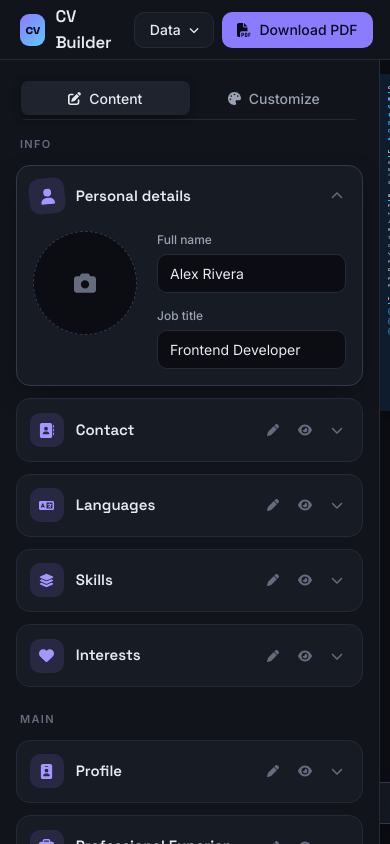
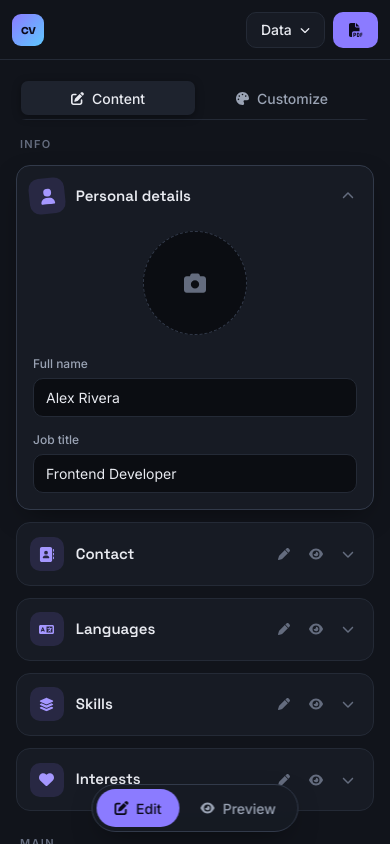
Before and after one commit to AndreaGarzoglio/cv-application, a React (Vite) app: page / in a window 390 px wide. Built offline with nearby package versions, Linux system fonts and the light colour scheme.

Commit message:
Make the builder responsive with an edit/preview switch on mobile

```diff
--- a/src/App.jsx
+++ b/src/App.jsx
@@ -1,5 +1,5 @@
 import { useCallback, useState } from 'react'
-import { FaPenToSquare, FaPalette } from 'react-icons/fa6'
+import { FaEye, FaPenToSquare, FaPalette } from 'react-icons/fa6'
 import Topbar from './components/Topbar.jsx'
 import Editor from './components/editor/Editor.jsx'
 import CustomizePanel from './components/customize/CustomizePanel.jsx'
@@ -22,6 +22,7 @@ function App() {
   const [design, setDesign] = useLocalStorage('cv-builder:design', DEFAULT_DESIGN, mergeDesign)
   const [customPresets, setCustomPresets] = useLocalStorage('cv-builder:presets', [])
   const [tab, setTab] = useState('content')
+  const [mobileView, setMobileView] = useState('edit')
   const [toast, setToast] = useState(null)
   const notify = (message, type = 'success') => setToast({ id: Date.now(), message, type })
   const clearToast = useCallback(() => setToast(null), [])
@@ -73,7 +74,7 @@ function App() {
     <div className="app">
       <Topbar onDownload={downloadPdf} {...dataActions} />
       <Toast toast={toast} onDone={clearToast} />
-      <div className="workspace">
+      <div className={`workspace workspace--${mobileView}`}>
         <aside className="workspace__editor">
           <nav className="panel-tabs" role="tablist">
             {TABS.map(({ id, label, icon: Icon }) => (
@@ -113,6 +114,23 @@ function App() {
           </Preview>
         </main>
       </div>
+
+      <nav className="mobile-nav">
+        <button
+          type="button"
+          className={mobileView === 'edit' ? 'is-active' : undefined}
+          onClick={() => setMobileView('edit')}
+        >
+          <FaPenToSquare /> Edit
+        </button>
+        <button
+          type="button"
+          className={mobileView === 'preview' ? 'is-active' : undefined}
+          onClick={() => setMobileView('preview')}
+        >
+          <FaEye /> Preview
+        </button>
+      </nav>
     </div>
   )
 }
--- a/src/components/preview/Preview.jsx
+++ b/src/components/preview/Preview.jsx
@@ -4,6 +4,7 @@ import { PAGE_WIDTH } from '../../data/design.js'
 import '../../styles/Preview.css'
 
 const GUTTER = 48
+const MOBILE_GUTTER = 12
 const MIN_ZOOM = 0.3
 const MAX_ZOOM = 2
 
@@ -20,7 +21,8 @@ function Preview({ children }) {
     return () => observer.disconnect()
   }, [])
 
-  const fitScale = clamp((available - GUTTER * 2) / PAGE_WIDTH, MIN_ZOOM, 1.2)
+  const gutter = available < 600 ? MOBILE_GUTTER : GUTTER
+  const fitScale = clamp((available - gutter * 2) / PAGE_WIDTH, 0.1, 1.2)
   const scale = zoom ?? fitScale
   const stepZoom = (delta) =>
     setZoom(clamp(Math.round((scale + delta) * 10) / 10, MIN_ZOOM, MAX_ZOOM))
--- a/src/styles/App.css
+++ b/src/styles/App.css
@@ -117,3 +117,90 @@
     transform: translate(-50%, -12px);
   }
 }
+
+/* ---------- Mobile ---------- */
+
+.mobile-nav {
+  display: none;
+}
+
+@media (max-width: 900px) {
+  .workspace {
+    grid-template-columns: 1fr;
+  }
+
+  .workspace--preview .workspace__editor,
+  .workspace--edit .workspace__preview {
+    display: none;
+  }
+
+  .workspace__editor {
+    border-right: 0;
+    padding-bottom: 72px;
+  }
+
+  .mobile-nav {
+    position: fixed;
+    bottom: 12px;
+    left: 50%;
+    z-index: 30;
+    display: flex;
+    gap: 4px;
+    padding: 4px;
+    border: 1px solid var(--border-strong);
+    border-radius: 999px;
+    background: rgb(23 27 36 / 0.9);
+    box-shadow: var(--shadow);
+    backdrop-filter: blur(10px);
+    transform: translateX(-50%);
+  }
+
+  .mobile-nav button {
+    display: inline-flex;
+    align-items: center;
+    gap: 0.5rem;
+    height: 38px;
+    padding: 0 1.1rem;
+    border: 0;
+    border-radius: 999px;
+    background: none;
+    font-weight: 500;
+    color: var(--text-muted);
+    transition:
+      background 0.25s,
+      color 0.25s;
+  }
+
+  .mobile-nav button.is-active {
+    background: var(--accent);
+    color: #0b0a1a;
+  }
+
+  .preview__toolbar {
+    bottom: 70px;
+  }
+}
+
+@media (max-width: 520px) {
+  .topbar {
+    padding: 0 0.75rem;
+  }
+
+  .topbar__label,
+  .topbar__name {
+    display: none;
+  }
+
+  .field-row {
+    grid-template-columns: 1fr;
+  }
+
+  .personal {
+    flex-direction: column;
+    align-items: center;
+  }
+
+  .personal__fields {
+    width: 100%;
+  }
+}
--- a/src/styles/Preview.css
+++ b/src/styles/Preview.css
@@ -53,3 +53,9 @@
   margin: 0 0.2rem;
   background: var(--border-strong);
 }
+
+@media (max-width: 600px) {
+  .preview__stage {
+    margin: 16px auto 128px;
+  }
+}
```
